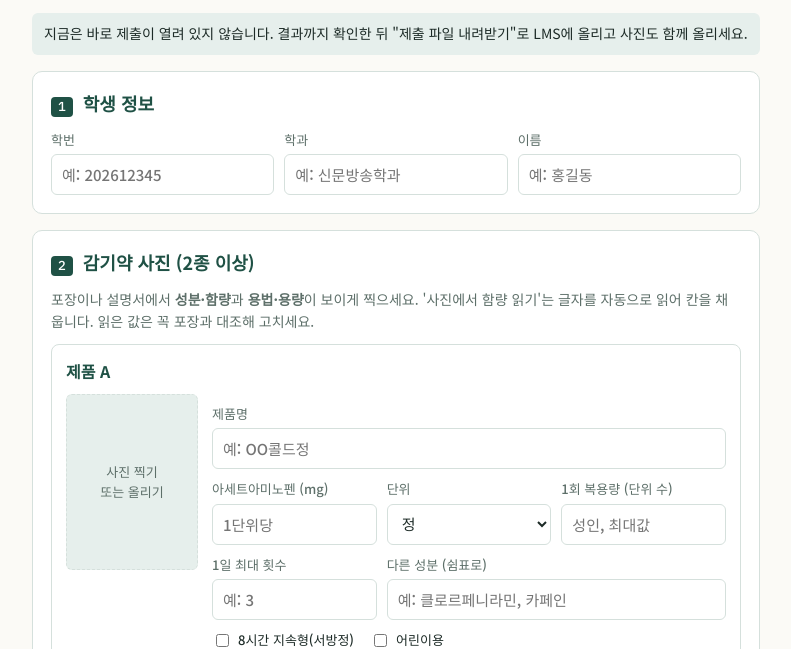
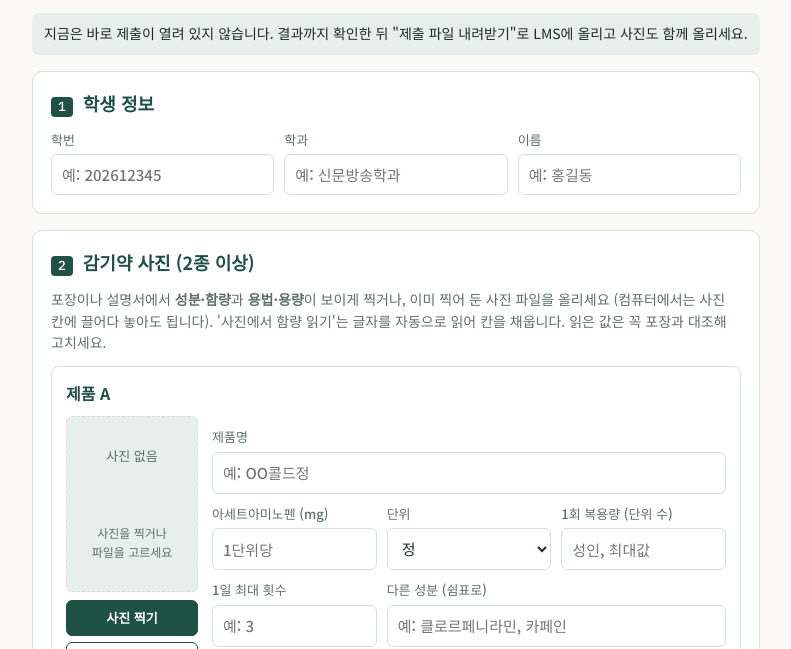
Before and after one commit to KHYTV/health-comm-class, a plain HTML site: page w13/index.html in a window 1280 px wide. Shown: the part 151-800 px from the top of the page, without its empty margins (244-1035 px from the left). Drawn offline with Linux system fonts and the light colour scheme.

Commit message:
w13: 사진 찍기 외에 기존 사진 파일 올리기·끌어다 놓기 추가
Co-Authored-By: Claude Opus 5.5 <noreply@anthropic.com>
Claude-Session: https://claude.ai/code/session_015qdyiXw6cv7rh959MUJwcN

```diff
--- a/w13/index.html
+++ b/w13/index.html
@@ -37,10 +37,16 @@ textarea{resize:vertical;min-height:64px}
 .row{display:flex;gap:10px;flex-wrap:wrap;align-items:center}
 .med{border:1px solid var(--line);border-radius:8px;padding:14px;display:grid;gap:10px}
 .mtop{display:grid;grid-template-columns:132px minmax(0,1fr);gap:14px}
-@media (max-width:560px){.mtop{grid-template-columns:1fr}.photo{width:160px}}
-.photo{aspect-ratio:3/4;max-width:100%;border:1.5px dashed var(--line);border-radius:6px;display:grid;place-items:center;text-align:center;color:var(--muted);font-size:13px;overflow:hidden;position:relative;background:var(--mint);cursor:pointer}
+@media (max-width:560px){.mtop{grid-template-columns:1fr}.pcol{grid-template-columns:120px minmax(0,1fr);align-items:start}}
+.pcol{display:grid;gap:8px;align-content:start}
+.photo{aspect-ratio:3/4;max-width:100%;border:1.5px dashed var(--line);border-radius:6px;display:grid;place-items:center;text-align:center;color:var(--muted);font-size:13px;overflow:hidden;background:var(--mint)}
+.photo.drag{border-color:var(--gold);background:var(--beige)}
 .photo img{width:100%;height:100%;object-fit:cover}
-.photo input{position:absolute;inset:0;opacity:0;cursor:pointer}
+.pbtns{display:grid;gap:6px}
+.pbtn{position:relative;display:block;text-align:center;border:1px solid var(--head);color:var(--head);background:var(--card);border-radius:6px;padding:7px 6px;font-size:13px;font-weight:700;cursor:pointer}
+.pbtn.main{background:var(--green);border-color:var(--green);color:var(--on)}
+.pbtn input{position:absolute;inset:0;width:100%;height:100%;opacity:0;cursor:pointer}
+.pbtn:focus-within{outline:2px solid var(--gold);outline-offset:2px}
 .mt{display:flex;justify-content:space-between;align-items:center}
 .mt strong{color:var(--head)}
 .st{font-size:13px;color:var(--muted)} .st.err{color:var(--bad)}
@@ -89,7 +95,7 @@ td.num{font-family:var(--mono);font-variant-numeric:tabular-nums;white-space:now
 
   <section class="panel">
     <div class="sh"><span class="n">2</span><h2>감기약 사진 (2종 이상)</h2></div>
-    <p class="hint">포장이나 설명서에서 <b>성분·함량</b>과 <b>용법·용량</b>이 보이게 찍으세요. '사진에서 함량 읽기'는 글자를 자동으로 읽어 칸을 채웁니다. 읽은 값은 꼭 포장과 대조해 고치세요.</p>
+    <p class="hint">포장이나 설명서에서 <b>성분·함량</b>과 <b>용법·용량</b>이 보이게 찍거나, 이미 찍어 둔 사진 파일을 올리세요 (컴퓨터에서는 사진 칸에 끌어다 놓아도 됩니다). '사진에서 함량 읽기'는 글자를 자동으로 읽어 칸을 채웁니다. 읽은 값은 꼭 포장과 대조해 고치세요.</p>
     <div id="meds" style="display:grid;gap:12px"></div>
     <div class="row"><button type="button" class="btn ghost" id="addMed">+ 감기약 추가</button></div>
   </section>
@@ -145,7 +151,13 @@ td.num{font-family:var(--mono);font-variant-numeric:tabular-nums;white-space:now
       const el = document.createElement('div'); el.className = 'med';
       el.innerHTML = `<div class="mt"><strong>제품 ${L}</strong>${st.meds.length > 2 ? '<button type="button" class="link" data-a="del">삭제</button>' : ''}</div>
         <div class="mtop">
-          <label class="photo" for="f${m.key}">${m.data ? `<img alt="제품 ${L} 사진" src="${m.data}">` : '사진 찍기<br>또는 올리기'}<input type="file" id="f${m.key}" accept="image/*" capture="environment"></label>
+          <div class="pcol">
+            <div class="photo" data-a="drop">${m.data ? `<img alt="제품 ${L} 사진" src="${m.data}">` : '사진 없음<br><span style="font-size:12px">사진을 찍거나<br>파일을 고르세요</span>'}</div>
+            <div class="pbtns">
+              <label class="pbtn main" for="c${m.key}">사진 찍기<input type="file" id="c${m.key}" accept="image/*" capture="environment"></label>
+              <label class="pbtn" for="f${m.key}">${m.data ? '다른 사진 고르기' : '사진 파일 올리기'}<input type="file" id="f${m.key}" accept="image/*"></label>
+            </div>
+          </div>
           <div style="display:grid;gap:10px;min-width:0">
             <div class="row"><button type="button" class="btn ghost" data-a="ocr" ${m.data ? '' : 'hidden'}>사진에서 함량 읽기</button><span class="st ${m.err ? 'err' : ''}">${esc(m.st)}</span></div>
             <label for="n${m.key}">제품명<input type="text" id="n${m.key}" data-f="name" placeholder="예: OO콜드정"></label>
@@ -168,12 +180,18 @@ td.num{font-family:var(--mono);font-variant-numeric:tabular-nums;white-space:now
           invalidate();
         });
       });
-      el.querySelector('input[type=file]').addEventListener('change', async e => {
-        const file = e.target.files && e.target.files[0]; if (!file) return;
+      const take = async file => {
+        if (!file) return;
+        if (file.type && !file.type.startsWith('image/')) { m.st = '이미지 파일만 올릴 수 있습니다.'; m.err = true; render(); return; }
         try { m.data = await shrink(file); m.st = "'사진에서 함량 읽기'를 누르거나 직접 입력하세요."; m.err = false; }
-        catch { m.st = '이 사진을 열 수 없습니다. JPG나 PNG로 다시 올려 주세요.'; m.err = true; }
+        catch { m.st = '이 사진을 열 수 없습니다. HEIC 사진이면 JPG로 바꾸거나 화면을 캡처해 다시 올려 주세요.'; m.err = true; }
         render(); invalidate();
-      });
+      };
+      el.querySelectorAll('input[type=file]').forEach(inp => inp.addEventListener('change', e => take(e.target.files && e.target.files[0])));
+      const drop = el.querySelector('[data-a=drop]');
+      ['dragenter', 'dragover'].forEach(ev => drop.addEventListener(ev, e => { e.preventDefault(); drop.classList.add('drag'); }));
+      ['dragleave', 'drop'].forEach(ev => drop.addEventListener(ev, e => { e.preventDefault(); drop.classList.remove('drag'); }));
+      drop.addEventListener('drop', e => take(e.dataTransfer && e.dataTransfer.files && e.dataTransfer.files[0]));
       const del = el.querySelector('[data-a=del]'); if (del) del.onclick = () => { st.meds.splice(i, 1); render(); invalidate(); };
       el.querySelector('[data-a=ocr]').onclick = () => ocr(m);
       box.appendChild(el);
```
